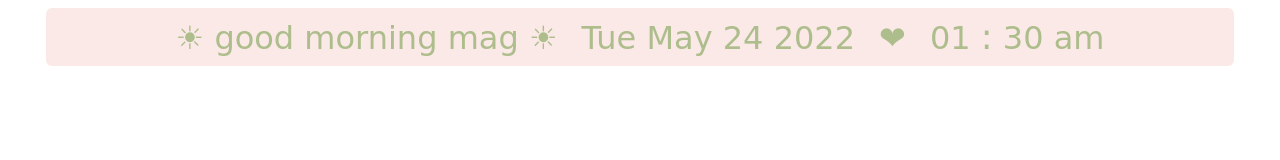
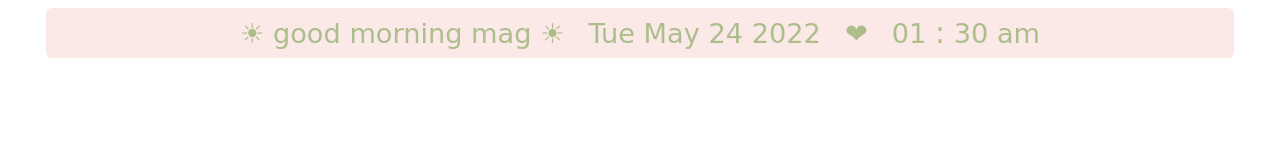
Before and after one commit to gagadelreyy/notiongreetingwidget, a plain HTML site: page index.html in a window 1280 px wide. Drawn offline with Linux system fonts and the light colour scheme; a web font is replaced by a local one.

Commit message:
Update index.html

```diff
--- a/index.html
+++ b/index.html
@@ -54,7 +54,7 @@ h1 {
 .clock {
     display: inline;
     font-family: 'Gaegu', cursive;
-    font-size: 2em;
+    font-size: 1.7em;
 
 }
 
@@ -72,21 +72,21 @@ h1 {
     font-size: 1.1em;
     display: inline-block;
     padding-right: 20px;
-    font-size: 2em;
+    font-size: 1.7em;
 }
 
 .date {
     display: inline;
     min-width: 162px;
     font-family: 'Gaegu', cursive;
-    font-size: 2em;
+    font-size: 1.7em;
     padding-right: 20px;
 }
 .greet{
 
     display:inline;
     font-family: 'Gaegu', cursive;
-    font-size: 2rem;
+    font-size: 1.7rem;
      padding-right: 20px;
 }
 
```
